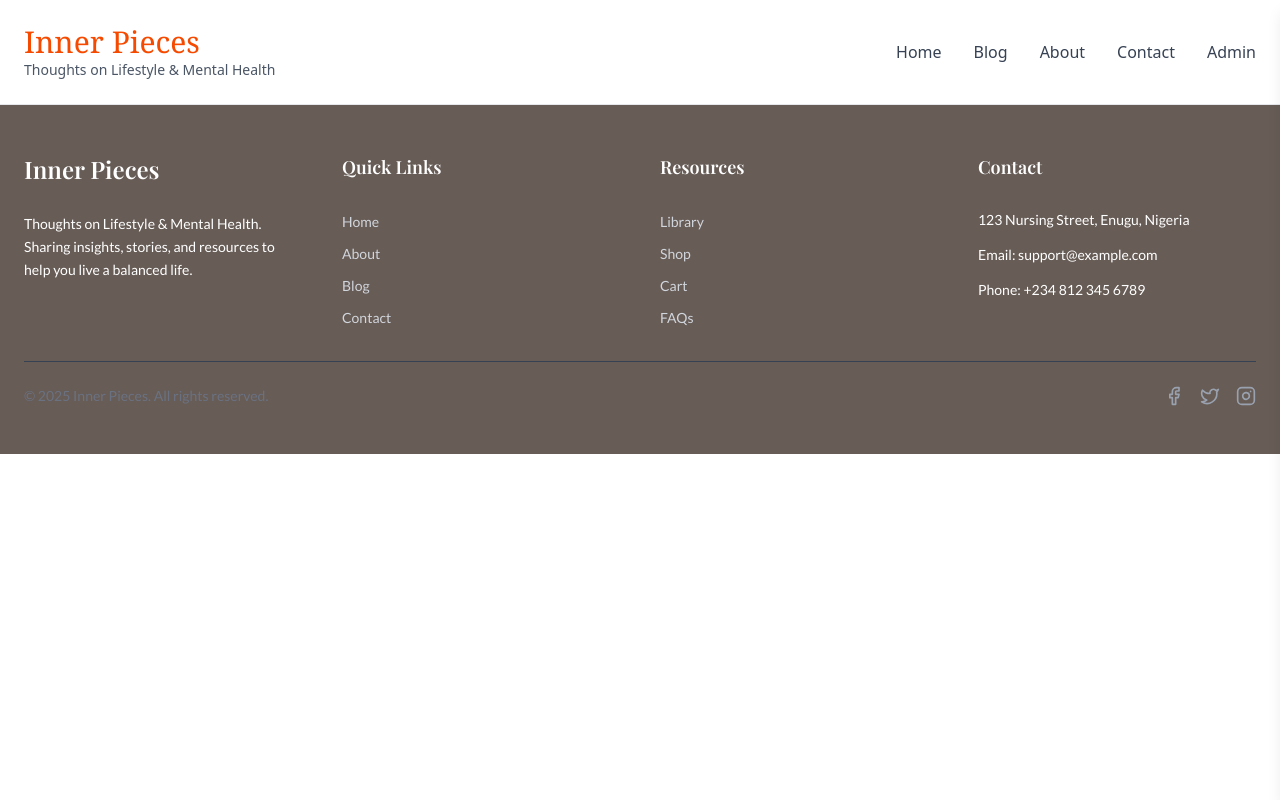
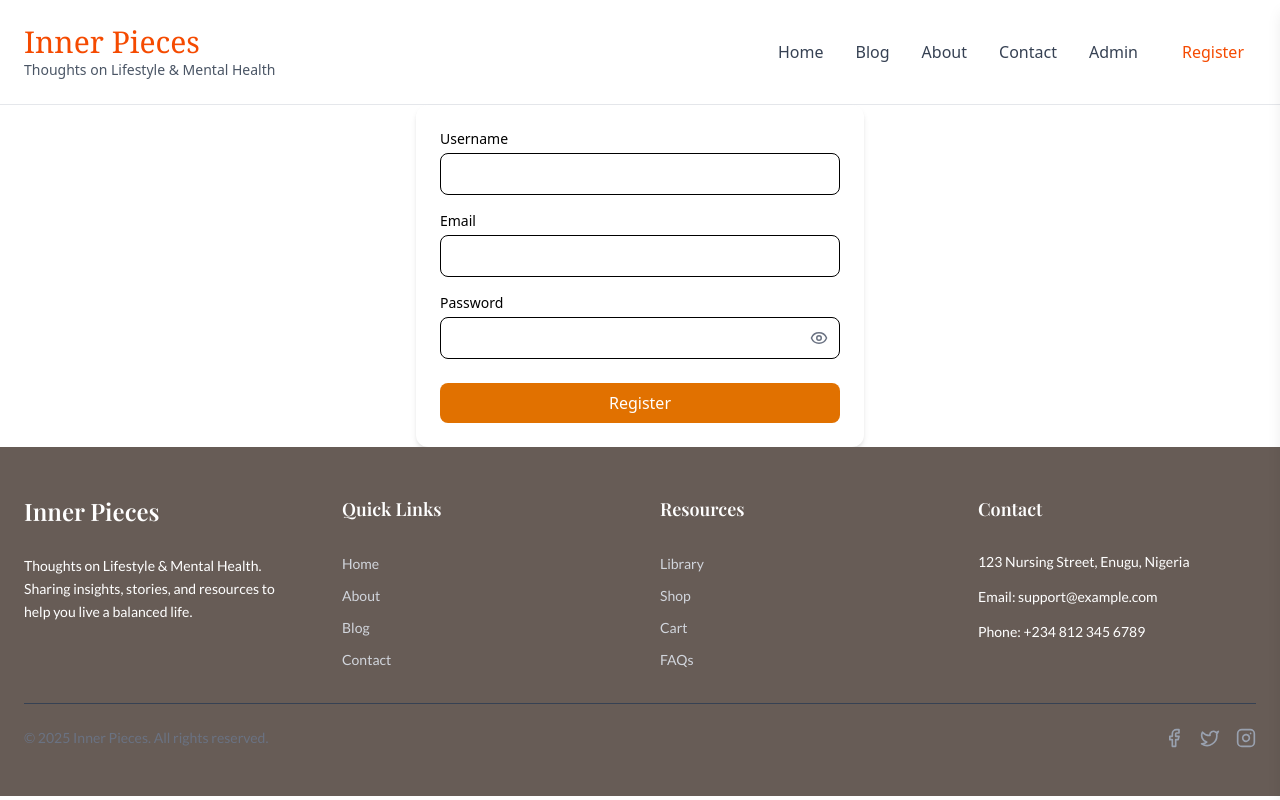
Before and after one commit to chiemezue/personal-blog, a React (Vite) app: page /register in a window 1280 px wide. Built offline with nearby package versions, Linux system fonts and the light colour scheme; no server answers.

Commit message:
adding register page

```diff
--- a/package.json
+++ b/package.json
@@ -13,6 +13,7 @@
     "@tailwindcss/vite": "^4.1.13",
     "@tinymce/tinymce-react": "^6.3.0",
     "aos": "^2.3.4",
+    "axios": "^1.12.2",
     "framer-motion": "^12.23.16",
     "lucide-react": "^0.544.0",
     "react": "^19.1.1",
--- a/src/App.jsx
+++ b/src/App.jsx
@@ -11,6 +11,7 @@ import { BlogContext } from "./Components/BlogContext";
 import ScrollToTop from "./Components/ScrollToTopButton";
 import SinglePage from "./Pages/SinglePage";
 import ManagePostsPage from "./Pages/ManagePostsPage";
+import RegisterPage from "./Pages/RegisterPage";
 
 const App = () => {
   const apiUrl = import.meta.env.VITE_API_URL;
@@ -41,6 +42,7 @@ const App = () => {
       <ScrollToTop />
       <Routes>
         <Route path="/" element={<HomePage />} />
+        <Route path="/register" element={<RegisterPage />} />
         <Route path="/blog" element={<BlogPage />} />
         <Route path="/contact" element={<ContactPage />} />
         <Route path="/about" element={<AboutPage />} />
--- a/src/Components/Navbar.jsx
+++ b/src/Components/Navbar.jsx
@@ -45,6 +45,11 @@ const Navbar = () => {
             <li>
               <NavLink to="/admin" className={navLinkClasses}>
                 Admin
+              </NavLink>
+            </li>
+            <li>
+              <NavLink to="/register" className={navLinkClasses}>
+                Register
               </NavLink>
             </li>
           </ul>
@@ -108,6 +113,15 @@ const Navbar = () => {
               Admin
             </NavLink>
           </li>
+          <li>
+            <NavLink
+              to="/register"
+              className={navLinkClasses}
+              onClick={() => setIsOpen(false)}
+            >
+              Register
+            </NavLink>
+          </li>
         </ul>
       </div>
     </header>
--- a/src/Pages/AdminPage.jsx
+++ b/src/Pages/AdminPage.jsx
@@ -4,6 +4,7 @@ import { Upload, FileText, Eye, Edit, Trash2, Tag, Clock } from "lucide-react";
 import { Link, useParams } from "react-router-dom";
 import { BlogContext } from "../Components/BlogContext";
 import { useContext } from "react";
+import axios from "axios";
 
 const AdminPage = () => {
   const apiUrl = import.meta.env.VITE_API_URL;
@@ -81,16 +82,14 @@ const AdminPage = () => {
       );
       formDataToSend.append("image", selectedImage);
 
-      const res = await fetch(`${apiUrl}/api/submitBlog`, {
-        method: "POST",
-        body: formDataToSend,
+      const res = await axios.post(`${apiUrl}/api/submitBlog`, formDataToSend, {
+        headers: {
+          "Content-Type": "multipart/form-data",
+        },
       });
 
       if (res.status === 201) {
-        const data = await res.json();
-
         showMessage("Blog post created successfully!", "success");
-
         resetForm();
       } else {
         showMessage("Failed to create blog. Please try again.", "error");
--- /dev/null
+++ b/src/Pages/RegisterPage.jsx
@@ -0,0 +1,82 @@
+import React, { useState } from "react";
+import { Eye, EyeOff } from "lucide-react";
+
+const RegisterPage = () => {
+  const [show, setShow] = useState(false);
+  const [input, setInput] = useState({
+    username: "",
+    email: "",
+    password: "",
+  });
+
+  const [message, showMessage] = useState(null);
+
+  const handleRegister = () => {
+    if (!input.username || !input.email || !input.password) {
+      showMessage("Please fill in the blank fields");
+      return;
+    }
+  };
+
+  const togglePassword = () => setShow((prev) => !prev);
+
+  return (
+    <div className="register-container">
+      {/* Username */}
+      <div className="register-field">
+        <label htmlFor="username" className="register-label">
+          Username
+        </label>
+        <input
+          type="text"
+          name="username"
+          id="username"
+          value={input.username}
+          className="register-input"
+        />
+      </div>
+
+      {/* Email */}
+      <div className="register-field">
+        <label htmlFor="email" className="register-label">
+          Email
+        </label>
+        <input
+          type="text"
+          name="email"
+          id="email"
+          value={input.email}
+          className="register-input"
+        />
+      </div>
+
+      {/* Password */}
+      <div className="register-field-password">
+        <label htmlFor="password" className="register-label">
+          Password
+        </label>
+        <div className="register-password-wrapper">
+          <input
+            type={show ? "text" : "password"}
+            name="password"
+            id="password"
+            value={input.password}
+            className="register-input-password"
+          />
+          <button
+            type="button"
+            onClick={togglePassword}
+            className="register-toggle-btn"
+          >
+            {show ? <EyeOff size={18} /> : <Eye size={18} />}
+          </button>
+        </div>
+      </div>
+
+      {/* Submit */}
+      <input type="submit" value="Register" className="register-submit" />
+    </div>
+  );
+};
+
+export default RegisterPage;
--- a/src/index.css
+++ b/src/index.css
@@ -374,3 +374,41 @@
     @apply text-amber-600;
   }
 }
+
+/* Register styling */
+
+.register-container {
+  @apply max-w-md mx-auto p-6 bg-white rounded-xl shadow-md;
+}
+
+.register-label {
+  @apply block text-sm font-medium mb-1;
+}
+
+.register-input {
+  @apply w-full px-3 py-2 border rounded-lg focus:ring-2 focus:ring-amber-700 outline-none;
+}
+
+.register-input-password {
+  @apply w-full px-3 py-2 border rounded-lg focus:ring-2 focus:ring-amber-700 outline-none pr-10;
+}
+
+.register-field {
+  @apply mb-4;
+}
+
+.register-field-password {
+  @apply mb-6;
+}
+
+.register-password-wrapper {
+  @apply relative;
+}
+
+.register-toggle-btn {
+  @apply absolute inset-y-0 right-3 flex items-center text-gray-500 hover:text-gray-700;
+}
+
+.register-submit {
+  @apply w-full py-2 bg-amber-600 text-white rounded-lg hover:bg-amber-700 transition cursor-pointer;
+}
```
Also changed, not shown: 1 other file (tests, documents, lock files or other folders).
